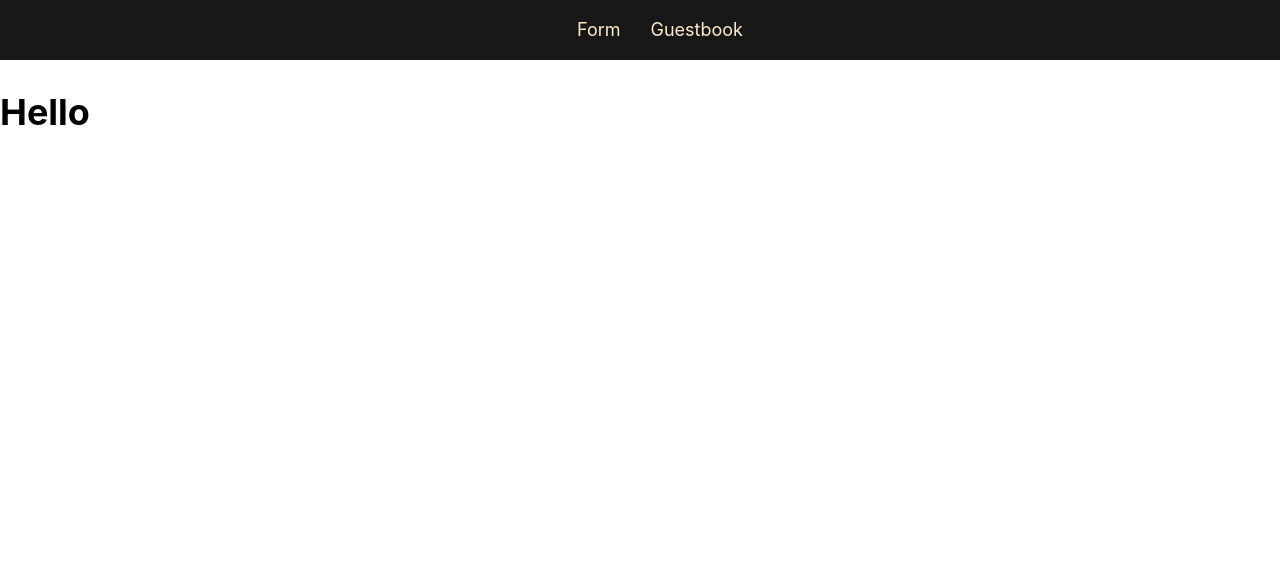
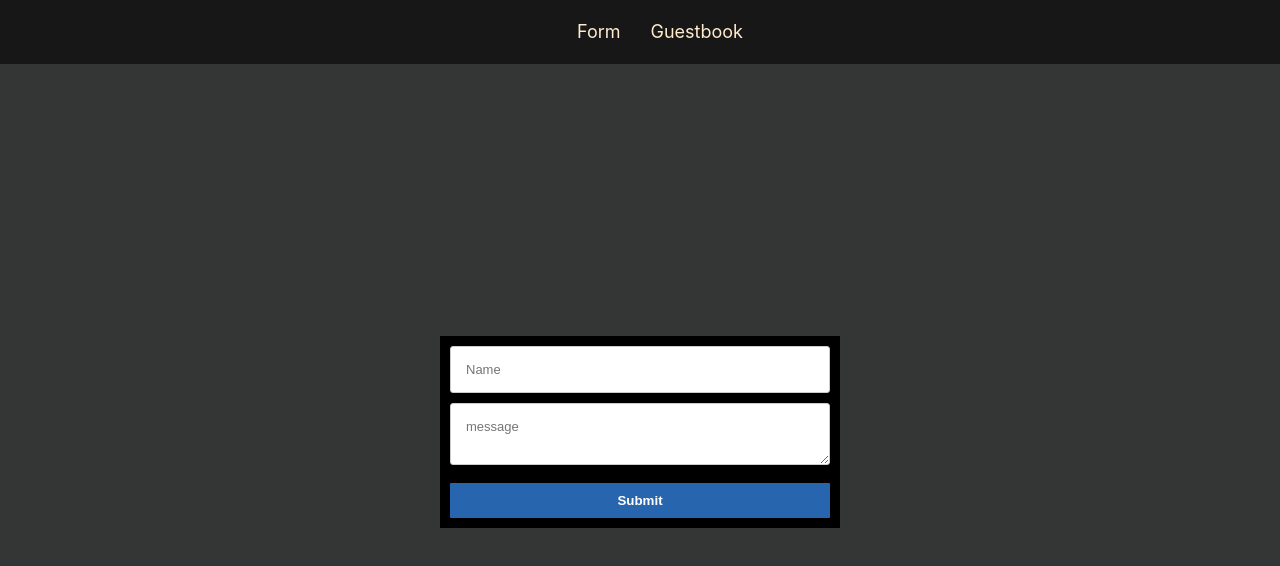
Before and after one commit to Alex-tq/guestbook, a Next.js app: page / in a window 1280 px wide. Shown: the top 566 px of the page. Built offline with nearby package versions, Linux system fonts and the light colour scheme.

Commit message:
Styled the Form Component

```diff
--- /dev/null
+++ b/components/Form.js
@@ -0,0 +1,23 @@
+import React, {useState} from 'react'
+import formStyles from '../styles/Form.module.css'
+
+
+export default function Form(props) {
+    const [name, setName] = useState('')
+    const [message, setMessage] = useState('')
+
+    return (
+        <form class={formStyles.form}>
+            <div className="field">
+
+                <input type="text" name="name" placeholder="Name"/>
+            </div>
+            <div className="field">
+
+                <textarea type="text" name="message" placeholder="message"/>
+            </div>
+
+            <button class="button" type="submit">Submit</button>
+        </form>
+    )
+}
--- a/pages/index.js
+++ b/pages/index.js
@@ -1,11 +1,12 @@
 import Head from 'next/head'
 import Image from 'next/image'
+import Form from '../components/Form'
 
 
 export default function Home() {
   return (
-    <div>
-      <h1>Hello</h1>
+    <div className='container' >
+      <Form />
 
     </div>
   )
--- /dev/null
+++ b/styles/Form.module.css
@@ -0,0 +1,34 @@
+.form{
+  width: 400px;
+  max-width: 95vw;
+  margin: 50px auto;
+  position: flex;
+  background-color: rgb(0, 0, 0);
+  padding: 10px;
+}
+.form input, .form textarea {
+  padding: 15px;
+  border: 1px solid #ccc;
+  border-radius: 3px;
+  margin-bottom: 10px;
+  width: 100%;
+  font-family: sans-serif;
+  color: #2C3E50;
+  font-size: 13px;
+}
+.form button {
+  width: 100%;
+  background: #2766ae;
+  font-weight: bold;
+  color: white;
+  border: 0 none;
+  border-radius: 1px;
+  cursor: pointer;
+  padding: 10px 5px;
+
+  justify-self: center;
+  align-self: center;
+}
+.form button:hover{
+  background-color: cornflowerblue;
+}
--- a/styles/Nav.module.css
+++ b/styles/Nav.module.css
@@ -3,7 +3,7 @@
     background-color: rgb(24, 23, 23);
     justify-content: center;
     align-items: center;
-    height: 60px;
+    height: 8vh;
     color: blanchedalmond;
 }
 .nav ul {
@@ -18,3 +18,6 @@
     color: inherit;
     text-decoration: none;
 }
+.nav ul li:hover{
+    background-color: rgb(44, 45, 46);
+}
--- a/styles/global.css
+++ b/styles/global.css
@@ -11,3 +11,10 @@ body {
 * {
   box-sizing: border-box;
 }
+.container{
+  display: flex;
+  justify-content: center;
+  align-items: center;
+  height: 92vh;
+  background-color: rgb(52, 53, 53);
+}
```
